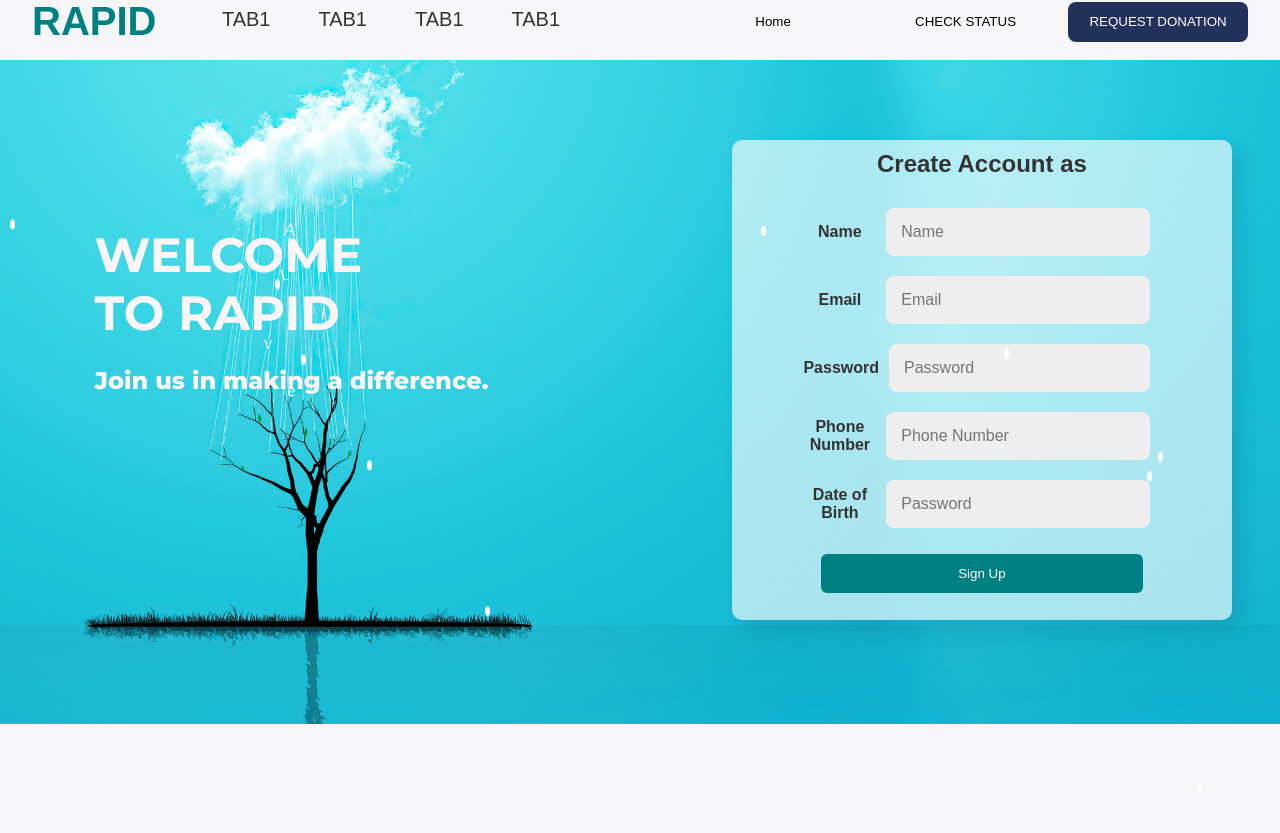
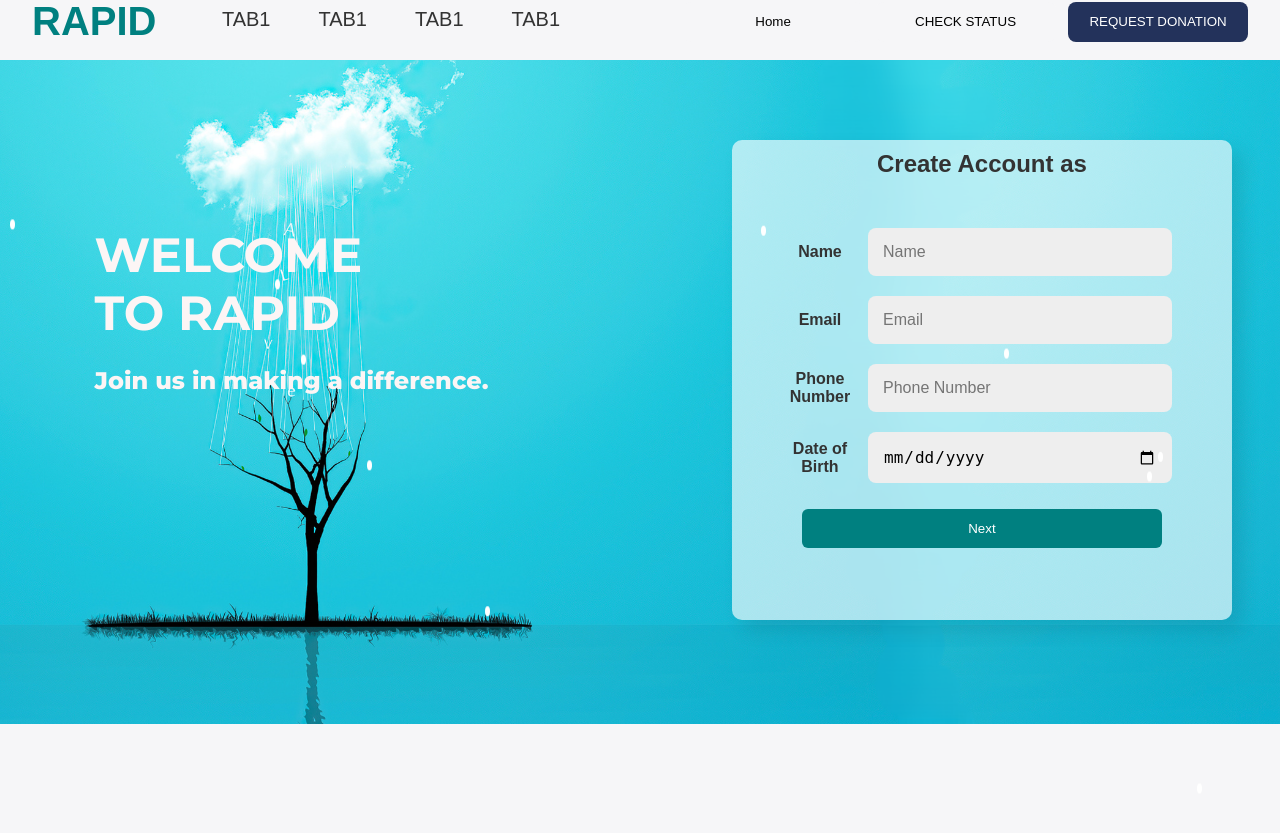
Before and after one commit to fahimratul/DBMS, a Flask app: template templates/signupform.html in a window 1280 px wide. Shown: the part 17-850 px from the top of the page. Run offline with Flask 3, Linux system fonts and the light colour scheme; the template is opened without the code that fills it, so the values that code supplies are empty.

Commit message:
signup from added to the project for different user

```diff
--- a/static/CSS/signup.css
+++ b/static/CSS/signup.css
@@ -112,3 +112,13 @@ form {
 		transform: translateY(110vh);
 	}
 }
+
+
+.sign-section {
+	display: none;
+	flex-direction: column;
+	align-items: center;
+	justify-content: center;
+	width: 100%;
+	padding: 20px;
+}
--- /dev/null
+++ b/static/script/signup.js
@@ -0,0 +1,30 @@
+const nextsection = document.querySelectorAll('.sign-section');
+let currentDiv = 0;
+
+nextsection.forEach((div, idx) => {
+    div.style.display = idx === 0 ? 'flex' : 'none';
+});
+
+const nextButtons = document.querySelectorAll('.donate-submit:not(.prev)');
+nextButtons.forEach((btn) => {
+    btn.addEventListener('click', function (e) {
+        e.preventDefault();
+        if (currentDiv < nextsection.length - 1) {
+            nextsection[currentDiv].style.display = 'none';
+            currentDiv++;
+            nextsection[currentDiv].style.display = 'flex';
+        }
+    });
+});
+
+const prevButtons = document.querySelectorAll('.donate-submit.prev');
+prevButtons.forEach((btn) => {
+    btn.addEventListener('click', function (e) {
+        e.preventDefault();
+        if (currentDiv > 0) {
+            nextsection[currentDiv].style.display = 'none';
+            currentDiv--;
+            nextsection[currentDiv].style.display = 'flex';
+        }
+    });
+});
--- a/templates/signupform.html
+++ b/templates/signupform.html
@@ -32,14 +32,14 @@
 
 
   <div class="login">
-    <img src="{{ url_for('static', filename='images/signup_bg.png') }}" alt="A welcoming login page background featuring soft blue and white tones. The design includes abstract shapes and gentle gradients, creating a calm and inviting atmosphere for users. The environment is modern and minimalistic, supporting a positive and approachable emotional tone. No visible text is present in the image." />
+    <img src="{{ url_for('static', filename='images/signup_bg.png') }}"/>
     <div class ="welcome-text">
       <h1>WELCOME <br> TO RAPID</h1>
       <p>Join us in making a difference.</p>
     </div>
     <div class="container" id="container">
       <h1>Create Account as {{ role }}</h1>
-      <form action="{{ url_for('signup') }}" method="post">
+      <form action="" method="post">
         <div class="sign-section">
           <div class="form-group">
             <label for="name">Name</label>
@@ -50,20 +50,65 @@
             <input type="email" name="email" placeholder="Email" required />
           </div>
           <div class="form-group">
-            <label for="password">Password</label>
-            <input type="password" name="password" placeholder="Password" required />
-          </div>
-          <div class="form-group">
             <label for="phone">Phone Number</label>
             <input type="text" name="phone" placeholder="Phone Number" required />
           </div>
 
           <div class="form-group">
-            <label for="password">Date of Birth</label>
+            <label for="dob">Date of Birth</label>
+            <input type="date" name="dob" placeholder="Date of Birth" required />
+          </div>
+          <button class= " donate-submit" type="next">Next</button>
+        </div>
+
+        <div class="sign-section">
+          <div class="form-group">
+            <label for="address">Address</label>
+            <input type="text" name="address" placeholder="Address" required />
+          </div>
+          <div class="form-group">
+            <label for="address_2">Preferable Address</label>
+            <input type="text" name="address_2" placeholder="Preferable Address" required />
+          </div>
+          <!--button group-->
+            <div style="display: flex; width: 100%;justify-content: space-between; margin-top: 20px; gap: 10px;">
+              <button class="donate-submit prev" style="width: 50%;">Previous</button>
+              <button class="donate-submit" style="width: 50%;">Next</button>
+            </div>
+        </div>
+
+        <div class="sign-section">
+          <div class="form-group">
+            <label for="profile_img">Profile Image</label>
+            <input type="file" name="profile_img" accept="image/*" />
+          </div>
+          <div class="form-group">
+            <label for="nid_img">NID Card Image</label>
+            <input type="file" name="nid_img" accept="image/*" />
+          </div>
+          <!--button group-->
+            <div style="display: flex; width: 100%; justify-content: space-between; margin-top: 20px; gap: 10px;">
+              <button class="donate-submit prev" style="width: 50%;">Previous</button>
+              <button class="donate-submit" style="width: 50%;">Next</button>
+            </div>
+        </div>
+
+        <div class="sign-section">
+          <div class="form-group">
+            <label for="username">Username</label>
+            <input type="text" name="username" placeholder="Username" required />
+          </div>
+          <div class="form-group">
+            <label for="password">Password</label>
             <input type="password" name="password" placeholder="Password" required />
           </div>
-          <button class= " donate-submit" type="submit">Sign Up</button>
+          <!--button group-->
+            <div style="display: flex; width: 100%; justify-content: space-between; margin-top: 20px; gap: 10px;">
+              <button class="donate-submit prev" style="width: 50%;">Previous</button>
+              <button class="donate-submit" style="width: 50%;" type="submit">Submit</button>
+            </div>
         </div>
+
       </form>
     </div>
   </div>
@@ -73,4 +118,5 @@
 
 </body>
 <script src="{{ url_for('static', filename='script/rainfall.js') }}"></script>
+<script src ="{{ url_for('static', filename='script/signup.js') }}"></script>
 </html>
```
